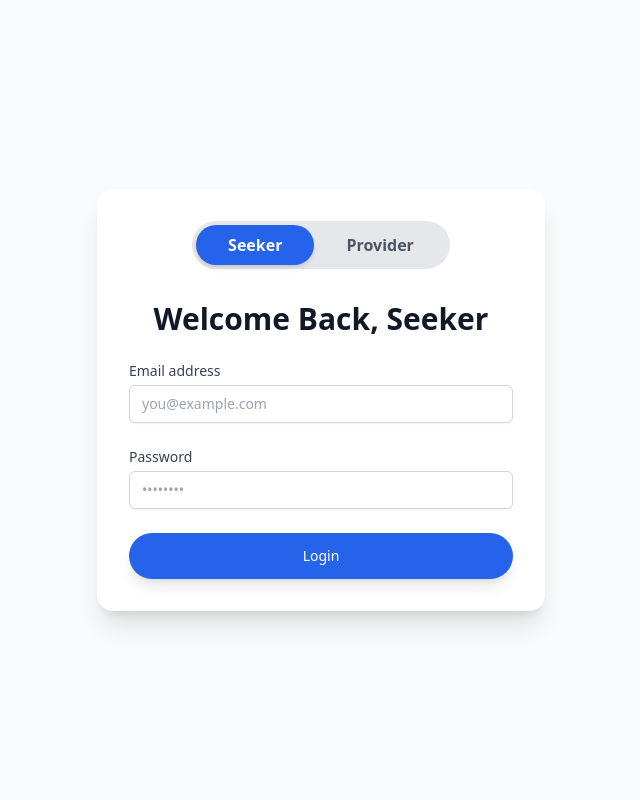
After one commit to 23f2004399/zobcy-web, a Flask app: page /seekerlogin in a window 1280 px wide. The commit adds this page. Shown: the whole page, without its empty margins (319-959 px from the left). Run offline with Flask 3, Linux system fonts and the light colour scheme; some libraries are stand-ins or nearby versions.

Commit message:
added login pages

```diff
--- a/app.py
+++ b/app.py
@@ -6,5 +6,13 @@ app = Flask(__name__)
 def index():
     return render_template('index.html')
 
+@app.route('/seekerlogin')
+def seeker_login():
+    return render_template('seekerlogin.html')
+
+@app.route('/providerlogin')
+def provider_login():
+    return render_template('providerlogin.html')
+
 if __name__ == '__main__':
     app.run(debug=True)
--- /dev/null
+++ b/templates/seekerlogin.html
@@ -0,0 +1,43 @@
+<!DOCTYPE html>
+<html lang="en">
+<head>
+    <meta charset="UTF-8">
+    <meta name="viewport" content="width=device-width, initial-scale=1.0">
+    <title>Seeker Login</title>
+    <script src="https://cdn.tailwindcss.com"></script>
+</head>
+<body class="bg-gray-50">
+    <div class="min-h-screen flex flex-col items-center justify-center">
+        <div class="w-full max-w-md bg-white rounded-2xl shadow-xl p-8">
+            <div class="flex justify-center mb-8">
+                <div class="bg-gray-200 rounded-full p-1 flex">
+                    <a href="/seekerlogin" class="bg-blue-600 text-white font-semibold py-2 px-8 rounded-full shadow-md">Seeker</a>
+                    <a href="/providerlogin" class="text-gray-600 font-semibold py-2 px-8 rounded-full hover:bg-gray-100">Provider</a>
+                </div>
+            </div>
+            <h2 class="text-3xl font-extrabold text-center text-gray-900 mb-6">Welcome Back, Seeker</h2>
+            <form class="space-y-6">
+                <div>
+                    <label for="email" class="block text-sm font-medium text-gray-700">Email address</label>
+                    <div class="mt-1">
+                        <input id="email" name="email" type="email" autocomplete="email" required class="appearance-none block w-full px-3 py-2 border border-gray-300 rounded-md shadow-sm placeholder-gray-400 focus:outline-none focus:ring-blue-500 focus:border-blue-500 sm:text-sm" placeholder="you@example.com">
+                    </div>
+                </div>
+
+                <div>
+                    <label for="password" class="block text-sm font-medium text-gray-700">Password</label>
+                    <div class="mt-1">
+                        <input id="password" name="password" type="password" autocomplete="current-password" required class="appearance-none block w-full px-3 py-2 border border-gray-300 rounded-md shadow-sm placeholder-gray-400 focus:outline-none focus:ring-blue-500 focus:border-blue-500 sm:text-sm" placeholder="••••••••">
+                    </div>
+                </div>
+
+                <div>
+                    <button type="submit" class="w-full flex justify-center py-3 px-4 border border-transparent rounded-full shadow-lg text-sm font-medium text-white bg-blue-600 hover:bg-blue-700 focus:outline-none focus:ring-2 focus:ring-offset-2 focus:ring-blue-500 transition duration-300 ease-in-out">
+                        Login
+                    </button>
+                </div>
+            </form>
+        </div>
+    </div>
+</body>
+</html>
```
Also changed, not shown: templates/index.html (+12 -5 lines), templates/providerlogin.html (added, +43 -0 lines).
